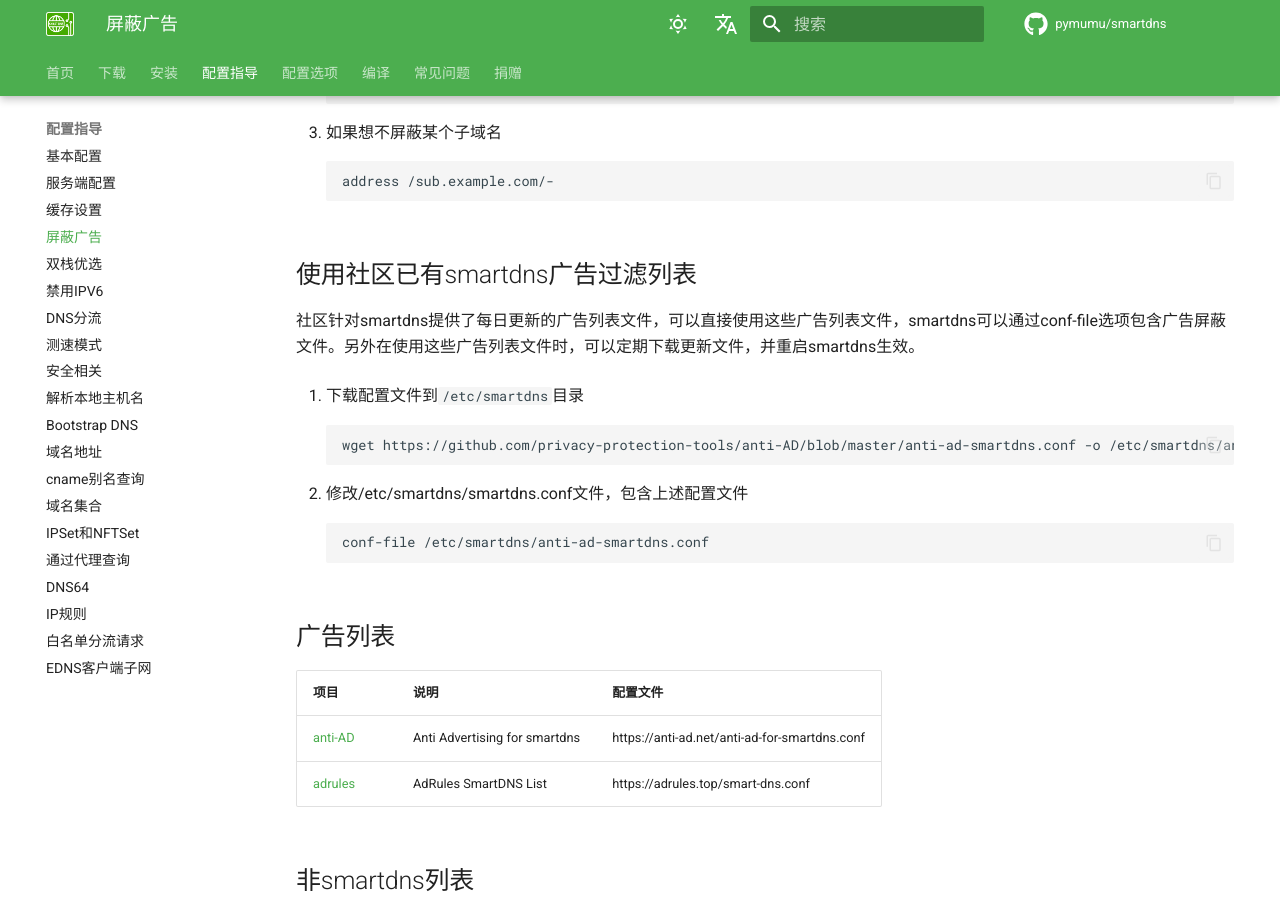
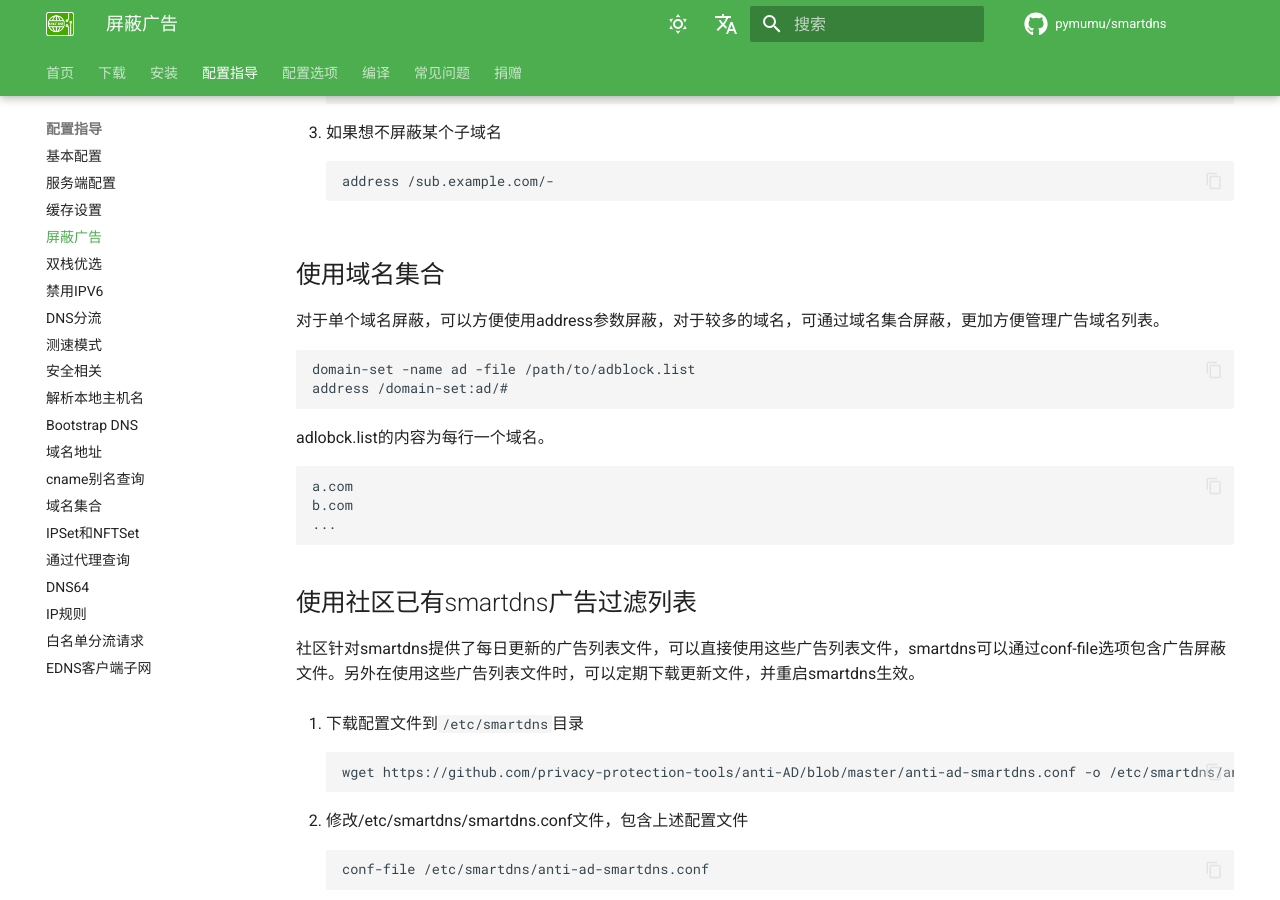
Before and after one commit to pymumu/smartdns, an MkDocs documentation site: the page built from docs/config/ad-block.md, in a window 1280 px wide and 900 px high, scrolled down 719 px. Built offline with MkDocs 1.6.1 and Material for MkDocs 9.7.7, drawn with Linux system fonts in a browser that asks for light colours; comment, search, counter and statistics services are not loaded.

Commit message:
ad-block: update.

````diff
--- a/docs/config/ad-block.md
+++ b/docs/config/ad-block.md
@@ -36,6 +36,25 @@ smartdns可以通过指定对应域名返回SOA用于广告屏蔽。
     ```shell
     address /sub.example.com/-
     ```
+
+## 使用域名集合
+
+对于单个域名屏蔽，可以方便使用address参数屏蔽，对于较多的域名，可通过域名集合屏蔽，更加方便管理广告域名列表。
+
+```shell
+domain-set -name ad -file /path/to/adblock.list
+address /domain-set:ad/#
+
+```
+
+adlobck.list的内容为每行一个域名。
+
+```shell
+a.com
+b.com
+...
+
+```
 
 ## 使用社区已有smartdns广告过滤列表
 
````
Also changed, not shown: en/docs/config/ad-block.md (+19 -0 lines).
